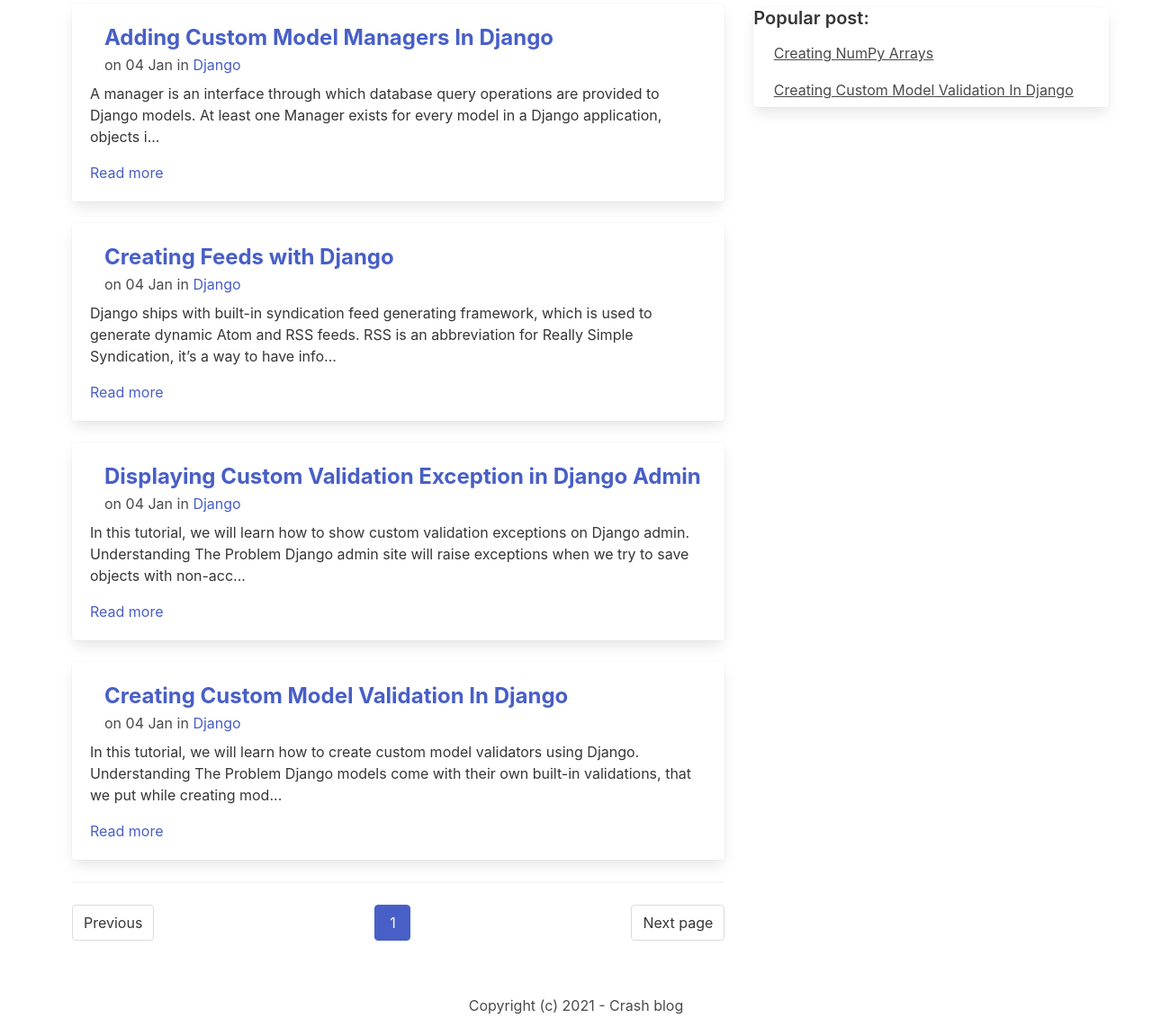
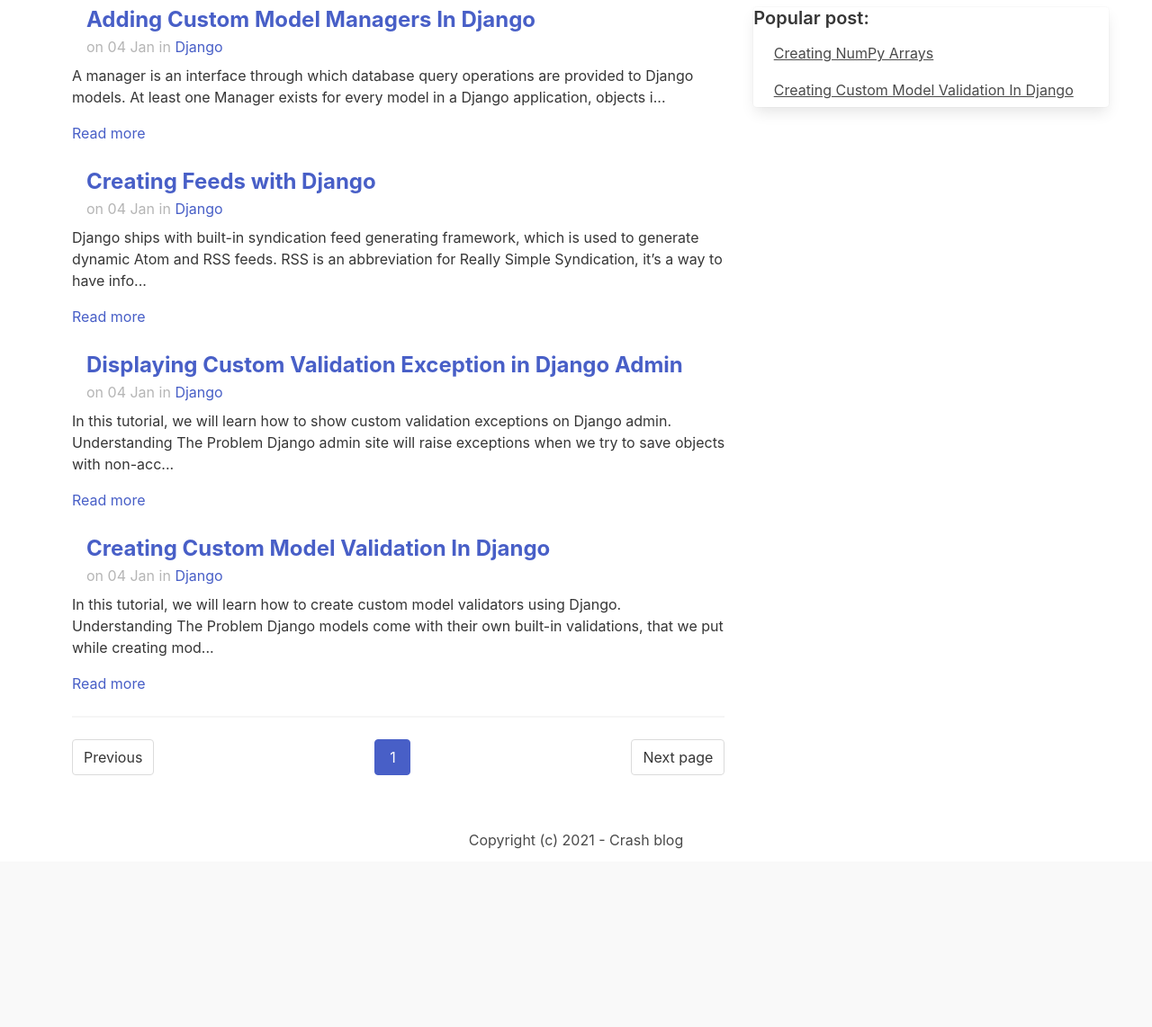
Before and after one commit to cahyareza/crashblog, a Django app: page /django/ in a window 1280 px wide. Shown: the part 56-1198 px from the top of the page at 90% size. After the commit the page ends 1000 px from the top, so only its background shows below. Run offline with Django 3.2, Linux system fonts and the light colour scheme; data comes from the database, SQL or seed files in the repository; some libraries are stand-ins or nearby versions.

Commit message:
Edit post_list

```diff
--- a/blog/templates/parts/post_lists.html
+++ b/blog/templates/parts/post_lists.html
@@ -1,5 +1,4 @@
 {% for post in post_list %}
-    <div class="card box ">
     <div class="card-content is-paddingless is-marginless mb-2">
         <article class="media center">
             <figure class="media-left mobile">
@@ -14,7 +13,7 @@
                             <strong><a href="{% url 'post_detail' post.category.slug post.slug %}">{{ post.title }}</a></strong>
                         </small>
                         </br>
-                            <small class="is-size-6-desktop is-size-7">
+                        <small class="is-size-6-desktop is-size-7 has-text-grey-light">
                             on {{ post.created_at|date:'d M' }} in <a href="{% url 'category_detail' post.category.slug %}">{{ post.category }}</a>
                         </small>
                     </p>
@@ -26,8 +25,6 @@
         <p class="has-text-dark">{{ post.body|slice:":200"|safe }}...</p>
         <a href="{% url 'post_detail' post.category.slug post.slug %}">Read more</a>
     </div>
-    </div>
-
 {% empty %}
     <div class="content is-size-4" style="width: 700px;">
         <p>No result...</p>
```
Also changed, not shown: blog/templates/parts/post_popular_new.html (+2 -8 lines). Lines whose indentation alone changed are shown as unchanged.
